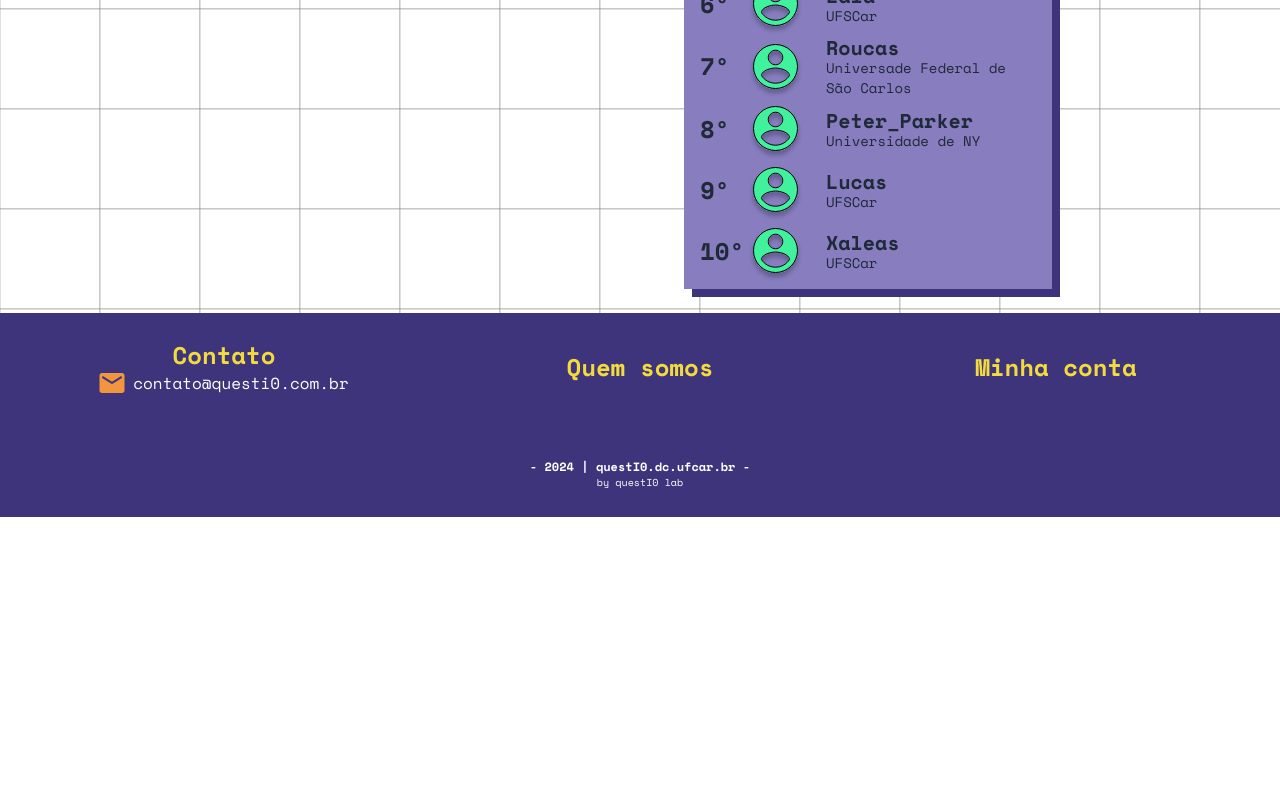
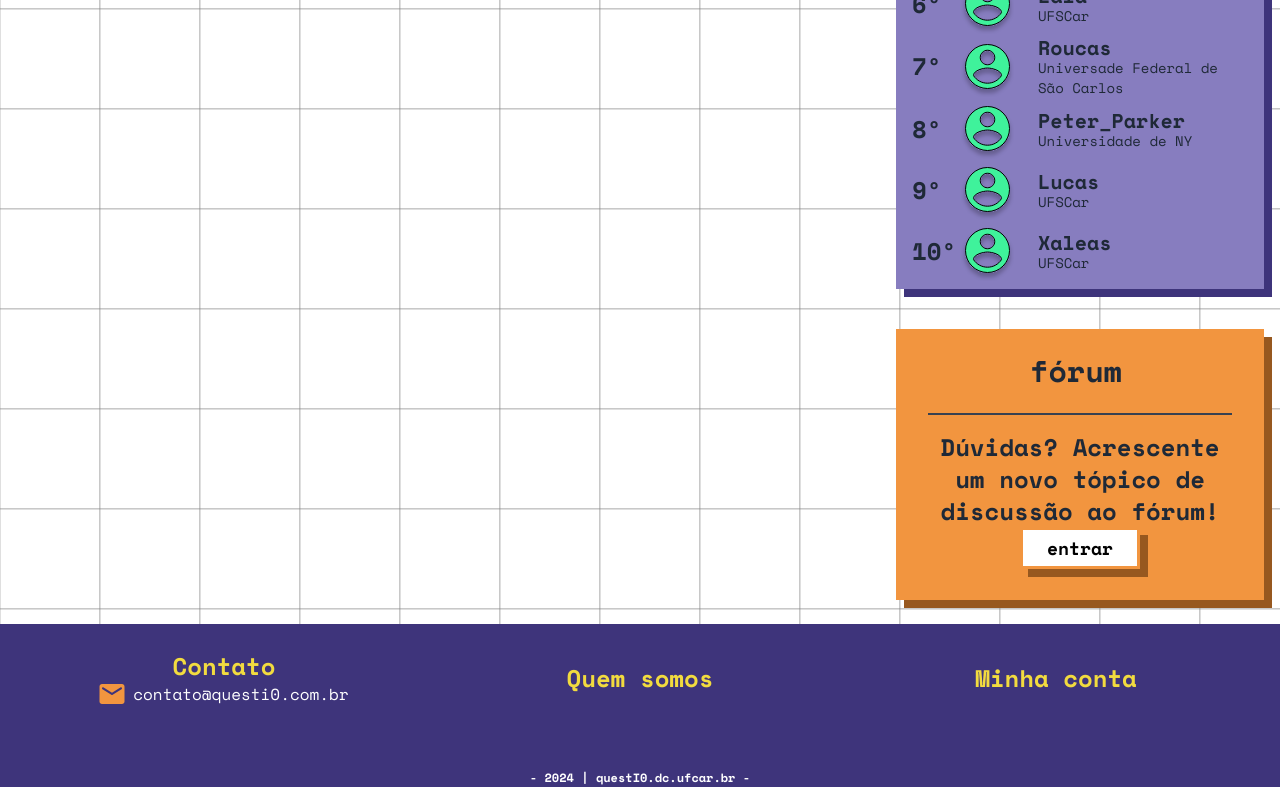
Before and after one commit to QuestIO42/App-frontend, a React (Vite) app: page /course in a window 1280 px wide. Shown: the part 791-1578 px from the top of the page. Before the commit the page ends 1308 px from the top, so only its background shows below. Built offline with nearby package versions, Linux system fonts and the light colour scheme.

Commit message:
add forum and rank

```diff
--- a/src/components/utility/Button.tsx
+++ b/src/components/utility/Button.tsx
@@ -5,7 +5,7 @@ import { cn } from '@/utils/cn'
 interface ButtonProps extends ButtonHTMLAttributes<HTMLButtonElement> {
   text: string
   className?: string
-  variant?: 'primary' | 'secondary'
+  variant?: 'primary' | 'secondary' |'tertiary'
   buttonDisabled?: 'active' | 'disactive'
   size?: 'small' | 'medium' | 'large'
 }
@@ -19,6 +19,8 @@ const buttonVariants = cva(
           'border-roxo-300 shadow-default-roxo-300 hover:bg-roxo-300 hover:text-branco hover:shadow-default-roxo-500',
         secondary:
           'border-verde-300 text-verde-300 shadow-default-verde-300 hover:bg-verde-300 hover:text-branco hover:shadow-default-verde-900',
+        tertiary:
+          'border-laranja bg-white text-laranja-300 shadow-default-laranja hover:bg-laranja-300 hover:text-branco hover:bg-[#97581F] hover:shadow-default-orange-700',
       },
       size: {
         small: 'text-lg',
--- a/src/pages/Course/Course.tsx
+++ b/src/pages/Course/Course.tsx
@@ -56,15 +56,24 @@ export default function Course() {
       </div>
 
 
-      <div className="relative col-span-full row-auto flex items-start justify-around">
-        <div className="">
+      <div className="relative col-span-full flex-col flex items-end mr-4 justify-around">
 
-
-        </div>
         <Ranking>
           <RankingItem users={mockUsers.users}/>
         </Ranking>
-
+        <div className=" min-h-[271px] max-w-[23em] min-w-[300px] mt-10 min-w-[23.2rem] items-center justify-center bg-laranja shadow-default-laranja">
+        <p className="mr-2 text-center items-center mt-6 text-3xl font-bold text-gray-800">
+          fórum
+        </p>
+        <br />
+        <hr className="border-t-2 border-gray-700 mx-8 mb-4" />
+        <p className="text-center flex flex-col px-7 text-2xl font-bold text-gray-800">
+          Dúvidas? Acrescente um novo tópico de discussão ao fórum!
+        </p>
+        <div className="flex  justify-center">
+        <Button variant='tertiary' text="entrar" size="small"></Button>
+        </div>
+      </div>
       </div>
       <Footer></Footer>
     </div>
--- a/tailwind.config.js
+++ b/tailwind.config.js
@@ -34,6 +34,7 @@ export default {
         'default-verde-300': '0 0 0 0px #FFFFFF, 8px 8px #3FF29B',
         'default-verde-900': '0 0 0 0px #FFFFFF, 8px 8px #5D9D7E',
         'default-preto': '0 0 0 0px #FFFFFF, 8px 8px #1E1E1E',
+        'default-laranja': '0 0 0 0px #FFFFFF, 8px 8px #97581F',
       },
       backgroundImage: {
         'grid-pattern': 'url(/grid.svg)',
```
